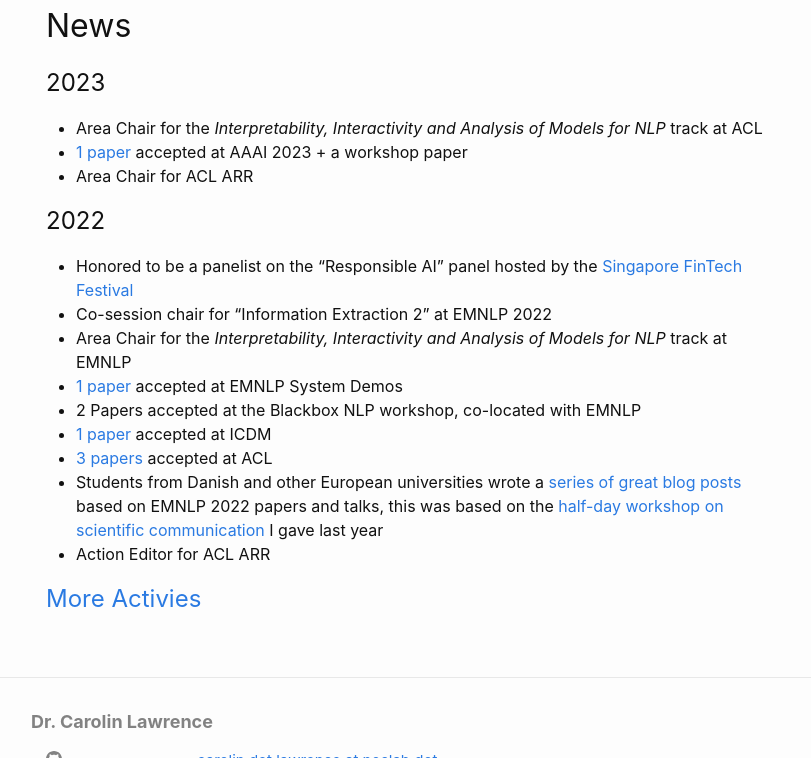
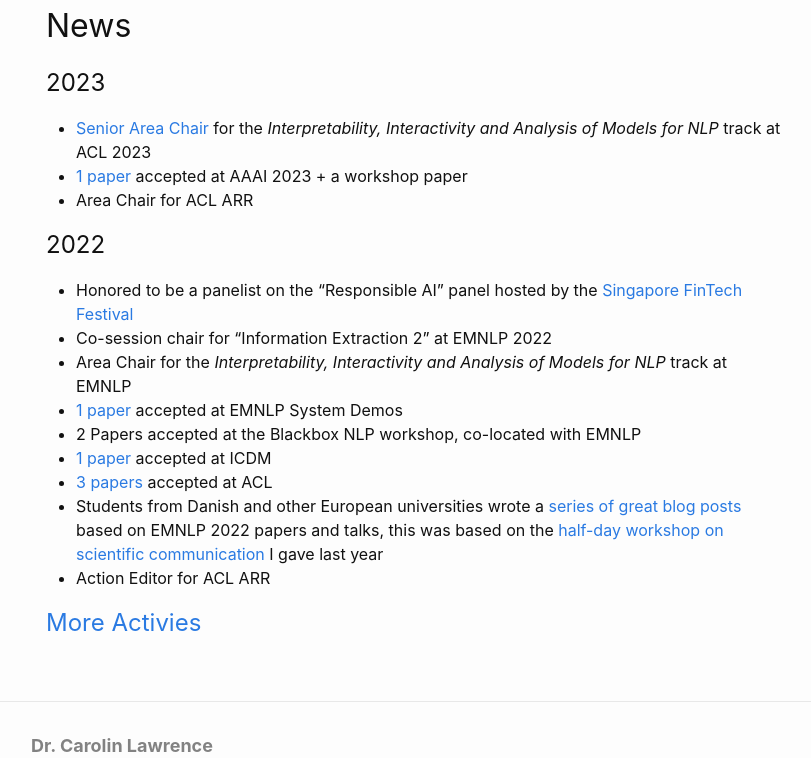
Before and after one commit to carolinlawrence/carolinlawrence.github.io, a Jekyll site: the page built from index.markdown, in a window 1280 px wide and 900 px high, scrolled down 1104 px, cut to the strip 142-900 px from the top of the window. Shown: the whole strip, without its empty margins (224-1035 px from the left). Built offline with Jekyll 4.4.1, drawn with Linux system fonts in a browser that asks for light colours.

Commit message:
Update index.markdown

```diff
--- a/index.markdown
+++ b/index.markdown
@@ -36,7 +36,7 @@ Recently, colleagues and I have developed a method to explain the prediction of
 
 ## News
 # 2023
-* Area Chair for the <i>Interpretability, Interactivity and Analysis of Models for NLP</i> track at ACL
+* <a href="https://2023.aclweb.org/committees/program/">Senior Area Chair</a> for the <i>Interpretability, Interactivity and Analysis of Models for NLP</i> track at ACL 2023
 * <a href="publications/">1 paper</a> accepted at AAAI 2023 +  a workshop paper
 * Area Chair for ACL ARR
 
```
